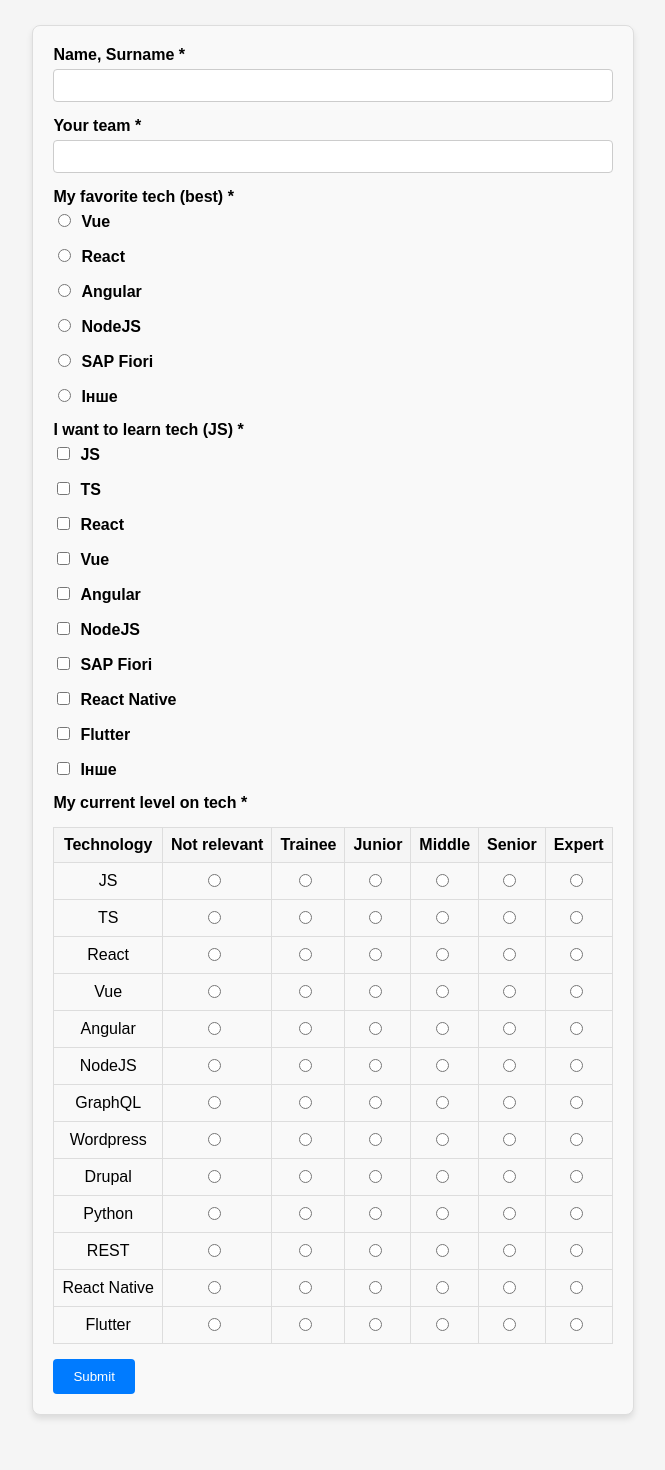
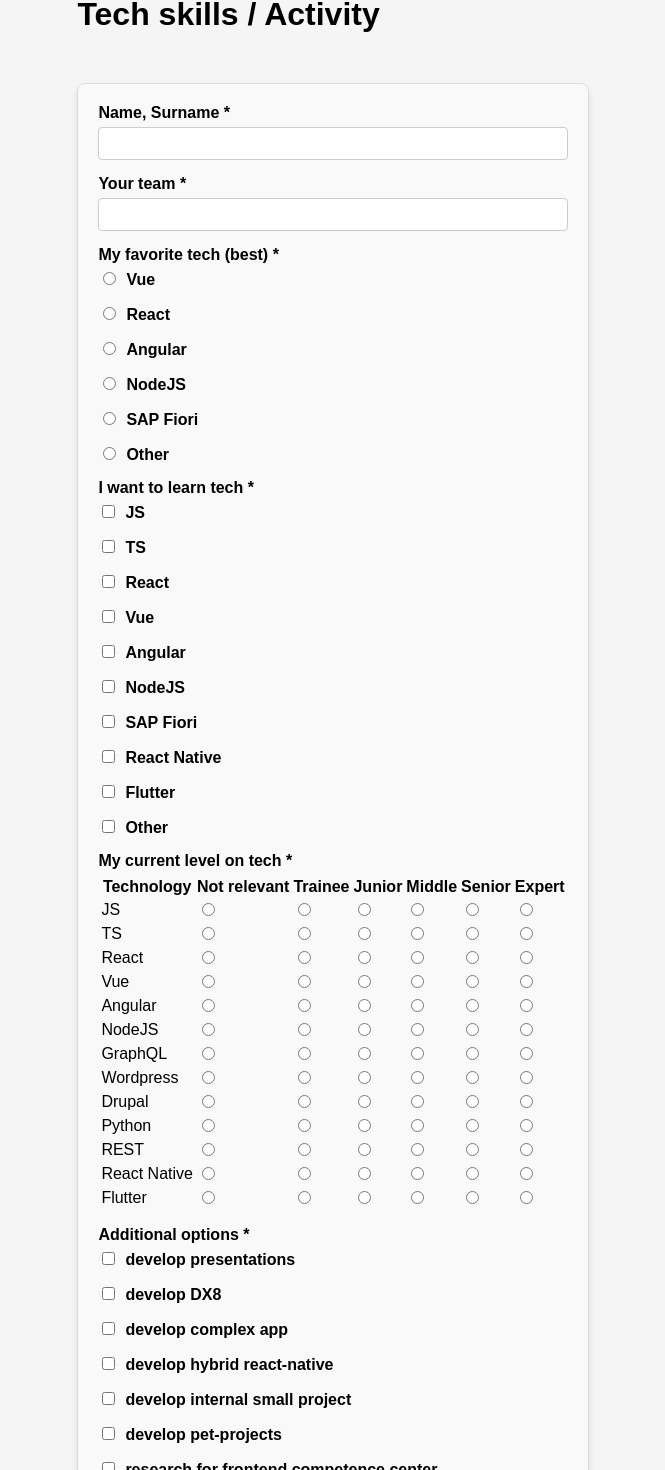
Before and after one commit to v1fes/React, a React (Vite) app in the folder Hook-Form/: page / in a window 1280 px wide. Shown: the part 45-1515 px from the top of the page, without its empty margins (307-972 px from the left). Built offline with nearby package versions, Linux system fonts and the light colour scheme.

Commit message:
Додано додатковий чекбокс, виправлено помилки, оновлено валідацію, зроблено реструктуризацію файлів

```diff
--- a/Hook-Form/src/App.jsx
+++ b/Hook-Form/src/App.jsx
@@ -1,9 +1,10 @@
 import React from 'react';
-import Form from './components/Form';
+import Form from './components/Form/Form';
 
 const App = () => {
   return (
     <div>
+      <h1>Tech skills / Activity</h1>
       <Form />
     </div>
   );
--- /dev/null
+++ b/Hook-Form/src/components/AdditionalCheckboxes/AdditionalCheckboxes.jsx
@@ -0,0 +1,50 @@
+import React from 'react';
+import { useFormContext } from 'react-hook-form';
+
+const AdditionalCheckboxes = ({ name, options }) => {
+  const { register, watch, formState: { errors } } = useFormContext();
+  const selectedOptions = watch(name, []); // Дефолтне значення
+
+  return (
+    <div>
+      <label>Additional options *</label>
+      <div>
+        {options.map((option) => (
+          <div key={option.value}>
+            <label>
+              <input
+                type="checkbox"
+                value={option.value}
+                {...register(name)}
+              />
+              {option.label}
+            </label>
+          </div>
+        ))}
+        <div>
+          <label>
+            <input
+              type="checkbox"
+              value="Other"
+              {...register(name)}
+            />
+            Other
+          </label>
+          {Array.isArray(selectedOptions) && selectedOptions.includes('Other') && (
+            <input
+              type="text"
+              placeholder="Specify your option"
+              {...register(`${name}Other`, { required: 'Please specify your option' })}
+            />
+          )}
+        </div>
+      </div>
+      {errors[name] && <p>{errors[name].message}</p>}
+      {Array.isArray(selectedOptions) && selectedOptions.includes('Other') && errors[`${name}Other`] && (
+        <p>{errors[`${name}Other`].message}</p>
+      )}
+    </div>
+  );
+};
+
+export default AdditionalCheckboxes;
--- a/Hook-Form/src/components/FavoriteTech.jsx
+++ /dev/null
@@ -1,61 +0,0 @@
-import React from 'react';
-import { useFormContext } from 'react-hook-form';
-
-const FavoriteTech = ({ name }) => {
-  const { register, watch, formState: { errors } } = useFormContext();
-
-  const watchFavoriteTech = watch(name);
-
-  return (
-    <div>
-      <label>My favorite tech (best) *</label>
-      <div>
-        <label>
-          <input type="radio" value="Vue" {...register(name)} />
-          Vue
-        </label>
-      </div>
-      <div>
-        <label>
-          <input type="radio" value="React" {...register(name)} />
-          React
-        </label>
-      </div>
-      <div>
-        <label>
-          <input type="radio" value="Angular" {...register(name)} />
-          Angular
-        </label>
-      </div>
-      <div>
-        <label>
-          <input type="radio" value="NodeJS" {...register(name)} />
-          NodeJS
-        </label>
-      </div>
-      <div>
-        <label>
-          <input type="radio" value="SAP Fiori" {...register(name)} />
-          SAP Fiori
-        </label>
-      </div>
-      <div>
-        <label>
-          <input type="radio" value="Other" {...register(name)} />
-          Інше
-        </label>
-        {watchFavoriteTech === 'Other' && (
-          <input
-            type="text"
-            placeholder="Specify your tech"
-            {...register('otherTech')}
-          />
-        )}
-      </div>
-      {errors[name] && <p>{errors[name].message}</p>}
-      {errors.otherTech && <p>{errors.otherTech.message}</p>}
-    </div>
-  );
-};
-
-export default FavoriteTech;
--- /dev/null
+++ b/Hook-Form/src/components/FavoriteTech/FavoriteTech.jsx
@@ -0,0 +1,38 @@
+import React from 'react';
+import { useFormContext } from 'react-hook-form';
+
+const FavoriteTech = ({ name }) => {
+  const { register, watch, formState: { errors } } = useFormContext();
+  const watchFavoriteTech = watch(name);
+
+  return (
+    <div>
+      <label>My favorite tech (best) *</label>
+      <div>
+        {['Vue', 'React', 'Angular', 'NodeJS', 'SAP Fiori', 'Other'].map((tech) => (
+          <div key={tech}>
+            <label>
+              <input
+                type="radio"
+                value={tech}
+                {...register(name, { required: 'Please select your favorite tech' })}
+              />
+              {tech}
+            </label>
+            {tech === 'Other' && watchFavoriteTech === 'Other' && (
+              <input
+                type="text"
+                placeholder="Specify your tech"
+                {...register('otherTech', { required: 'Please specify your tech' })}
+              />
+            )}
+          </div>
+        ))}
+      </div>
+      {errors[name] && <p>{errors[name].message}</p>}
+      {errors.otherTech && <p>{errors.otherTech.message}</p>}
+    </div>
+  );
+};
+
+export default FavoriteTech;
--- a/Hook-Form/src/components/Form.jsx
+++ b/Hook-Form/src/components/Form/Form.jsx
@@ -2,30 +2,33 @@ import React from 'react';
 import { useForm, FormProvider } from 'react-hook-form';
 import { yupResolver } from '@hookform/resolvers/yup';
 import * as yup from 'yup';
-import FavoriteTech from './FavoriteTech';
-import LearnTechCheckboxes from './LearnTechCheckboxes';
-import TechLevelMatrix from './TechLevelMatrix';
-import './Form.css';
+import FavoriteTech from '../FavoriteTech/FavoriteTech';
+import LearnTechCheckboxes from '../LearnTechCheckboxes/LearnTechCheckboxes';
+import TechLevelMatrix from '../TechLevelMatrix/TechLevelMatrix';
+import AdditionalCheckboxes from '../AdditionalCheckboxes/AdditionalCheckboxes';
+import './Form.module.css';
 
 // Схема валідації
 const schema = yup.object().shape({
   nameSurname: yup.string().required('Name, Surname is required'),
   team: yup.string().required('Your team is required'),
   favoriteTech: yup.string().required('Please select your favorite tech'),
-  otherTech: yup.string().when('favoriteTech', {
-    is: 'Other',
-    then: yup.string().required('Please specify your tech'),
-  }),
+otherTech: yup.string().when('favoriteTech', {
+  is: 'Other',
+  then: yup.string().required('Please specify your tech'),
+}),
   learnTech: yup.array().min(1, 'Please select at least one tech'),
   learnTechOther: yup.string().when('learnTech', {
     is: (val) => val?.includes('Other'),
     then: yup.string().required('Please specify your tech'),
   }),
-  techLevels: yup
-    .object()
-    .test('one-answer-per-row', 'Please select one level per technology', (obj) =>
-      obj && Object.keys(obj).every((key) => !!obj[key])
-    ),
+  techLevels: yup.object().test(
+    'one-answer-per-row',
+    'Please select one level per technology',
+    (obj) => obj && Object.keys(obj).every((key) => !!obj[key])
+  ),
+  additionalOptions: yup.array().min(1, 'Please select at least one option'),
+
 });
 
 const Form = () => {
@@ -98,6 +101,22 @@ const Form = () => {
           ]}
         />
 
+        {/* Додатковий блок з чекбоксами */}
+        <AdditionalCheckboxes
+          name="additionalOptions"
+          options={[
+            { value: 'Option1', label: 'develop presentations' },
+            { value: 'Option2', label: 'develop DX8' },
+            { value: 'Option3', label: 'develop complex app' },
+            { value: 'Option4', label: 'develop hybrid react-native' },
+            { value: 'Option5', label: 'develop internal small project' },
+            { value: 'Option6', label: 'develop pet-projects' },
+            { value: 'Option7', label: 'research for frontend competence center' },
+
+
+          ]}
+        />
+
         <button type="submit">Submit</button>
       </form>
     </FormProvider>
--- a/Hook-Form/src/components/Form.css
+++ b/Hook-Form/src/components/Form/Form.module.css
@@ -13,6 +13,7 @@ form div,
 form table {
   margin-bottom: 15px;
 }
+
 label {
   display: block;
   font-weight: bold;
@@ -27,7 +28,8 @@ input[type="submit"] {
 }
 
 input[type="text"] {
-  width: 100%; /* Поля вводу займають повну ширину форми */
+  width: 100%;
+  /* Поля вводу займають повну ширину форми */
   padding: 8px;
   border: 1px solid #ccc;
   border-radius: 4px;
--- a/Hook-Form/src/components/LearnTechCheckboxes.jsx
+++ b/Hook-Form/src/components/LearnTechCheckboxes/LearnTechCheckboxes.jsx
@@ -3,11 +3,11 @@ import { useFormContext } from 'react-hook-form';
 
 const LearnTechCheckboxes = ({ name, options }) => {
   const { register, watch, formState: { errors } } = useFormContext();
-  const watchOptions = watch(name, []);
+  const watchOptions = watch(name, []); // Дефолтне значення
 
   return (
     <div>
-      <label>I want to learn tech (JS) *</label>
+      <label>I want to learn tech *</label>
       <div>
         {options.map((option) => (
           <div key={option.value}>
@@ -28,19 +28,19 @@ const LearnTechCheckboxes = ({ name, options }) => {
               value="Other"
               {...register(name)}
             />
-            Інше
+            Other
           </label>
-          {watchOptions.includes('Other') && (
+          {Array.isArray(watchOptions) && watchOptions.includes('Other') && (
             <input
               type="text"
               placeholder="Specify your tech"
-              {...register(`${name}Other`)}
+              {...register(`${name}Other`, { required: 'Please specify your tech' })}
             />
           )}
         </div>
       </div>
       {errors[name] && <p>{errors[name].message}</p>}
-      {watchOptions.includes('Other') && errors[`${name}Other`] && (
+      {Array.isArray(watchOptions) && watchOptions.includes('Other') && errors[`${name}Other`] && (
         <p>{errors[`${name}Other`].message}</p>
       )}
     </div>
--- a/Hook-Form/src/components/TechLevelMatrix.jsx
+++ b/Hook-Form/src/components/TechLevelMatrix/TechLevelMatrix.jsx
@@ -7,25 +7,25 @@ const TechLevelMatrix = ({ name, techOptions, levels }) => {
   return (
     <div>
       <label>My current level on tech *</label>
-      <table className="tech-level-matrix">
+      <table>
         <thead>
           <tr>
             <th>Technology</th>
-            {levels.map((level, index) => (
-              <th key={index}>{level}</th>
+            {levels.map((level) => (
+              <th key={level}>{level}</th>
             ))}
           </tr>
         </thead>
         <tbody>
-          {techOptions.map((tech, techIndex) => (
-            <tr key={techIndex}>
+          {techOptions.map((tech) => (
+            <tr key={tech}>
               <td>{tech}</td>
-              {levels.map((level, levelIndex) => (
-                <td key={levelIndex}>
+              {levels.map((level) => (
+                <td key={level}>
                   <input
                     type="radio"
                     value={level}
-                    {...register(`${name}.${tech}`)}
+                    {...register(`${name}.${tech}`, { required: 'Select a level for all techs' })}
                   />
                 </td>
               ))}
@@ -33,9 +33,7 @@ const TechLevelMatrix = ({ name, techOptions, levels }) => {
           ))}
         </tbody>
       </table>
-      {errors[name] && (
-        <p className="validation-error">{errors[name]?.message}</p>
-      )}
+      {errors[name] && <p>{errors[name].message}</p>}
     </div>
   );
 };
--- a/Hook-Form/src/main.jsx
+++ b/Hook-Form/src/main.jsx
@@ -1,6 +1,6 @@
 import React from 'react';
 import ReactDOM from 'react-dom/client';
-import './index.css';
+import './styles/index.css';
 import App from './App';
 
 ReactDOM.createRoot(document.getElementById('root')).render(
```
Also changed, not shown: Hook-Form/src/styles/index.css (renamed from Hook-Form/src/index.css). Lines whose indentation alone changed are shown as unchanged.
